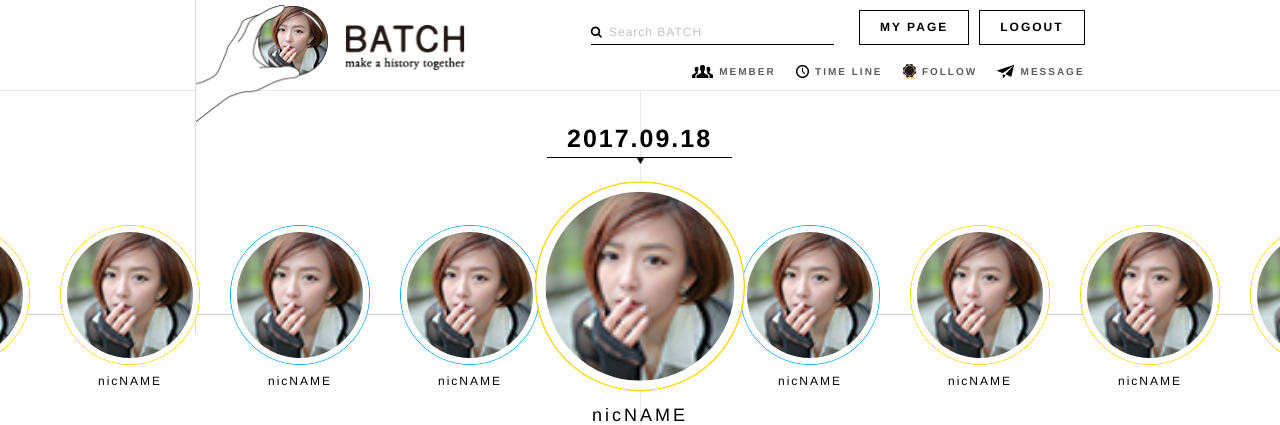
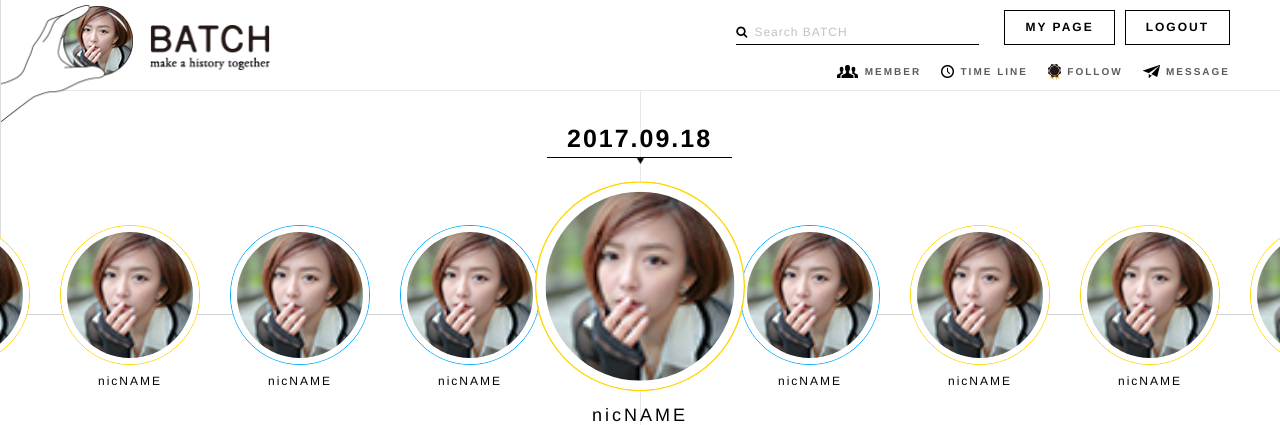
Before and after one commit to 0419unagi/choco, a PHP site: page /top.html in a window 1280 px wide. Shown: the top 425 px of the page. Run offline with PHP 8.4, Linux system fonts and the light colour scheme; some libraries are stand-ins or nearby versions.

Commit message:
headerの幅調整しました。

```diff
--- a/assets/css/top.css
+++ b/assets/css/top.css
@@ -58,8 +58,6 @@ header {
  font-size: 12px;
  letter-spacing: 2px;
  border-bottom: 1px solid #E8E8E8;
-}
-header .container {
  display: flex;
  justify-content: space-between;
  border-bottom-width: 1px;
@@ -93,7 +91,7 @@ header #clm_l #logo img {
 }
 
 header #clm_r {
-
+ margin-right: 50px;
 }
 header #clm_r #tBox {
  display: flex;
--- a/top.html
+++ b/top.html
@@ -162,13 +162,14 @@ $(function(){
 		setElm.css({visibility:'visible'});
 	});
 });
+
+
 </script>
 </head>
 
 <body>
 
 <header>
- <div class="container">
 
   <div id="clm_l">
    <div id="prf">
@@ -218,7 +219,6 @@ $(function(){
   </ul>
  </div>
 
- </div>
  </div>
  </header>
 
```
